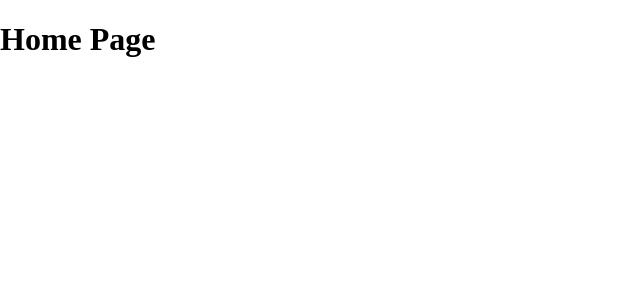
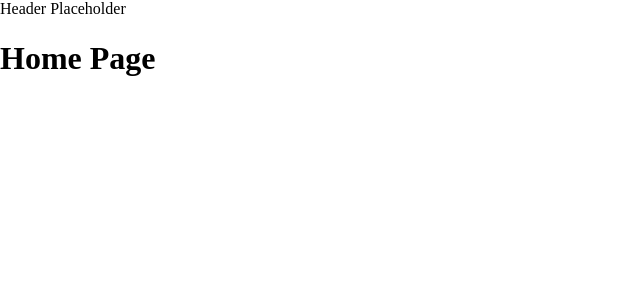
Before and after one commit to profydev/reddit-timer-HyprDev42, a React (Create React App) app: page / in a window 1280 px wide. Shown: the top 300 px of the page, without its empty margins (0-640 px from the left). Built offline with nearby package versions, Linux system fonts and the light colour scheme.

Commit message:
Moved the home and search page to pages folder and created header component and added it to App.js

```diff
--- a/src/App.js
+++ b/src/App.js
@@ -1,11 +1,13 @@
 import React from 'react';
 import { BrowserRouter, Routes, Route } from 'react-router-dom';
-import Home from './components/home';
-import Search from './components/search';
+import Home from './pages/home';
+import Search from './pages/search';
+import Header from './components/header';
 
 const App = () => {
   return (
     <BrowserRouter>
+      <Header />
       <Routes>
         <Route path="/" element={<Home />} />
         <Route path="/search" element={<Search />} />
--- /dev/null
+++ b/src/components/header.jsx
@@ -0,0 +1,11 @@
+import React from 'react';
+
+const Header = () => {
+  return (
+    <header>
+      Header Placeholder
+    </header>
+  );
+};
+
+export default Header;
```
Also changed, not shown: src/pages/home.jsx (renamed from src/components/home.jsx), src/pages/search.jsx (renamed from src/components/search.jsx).
